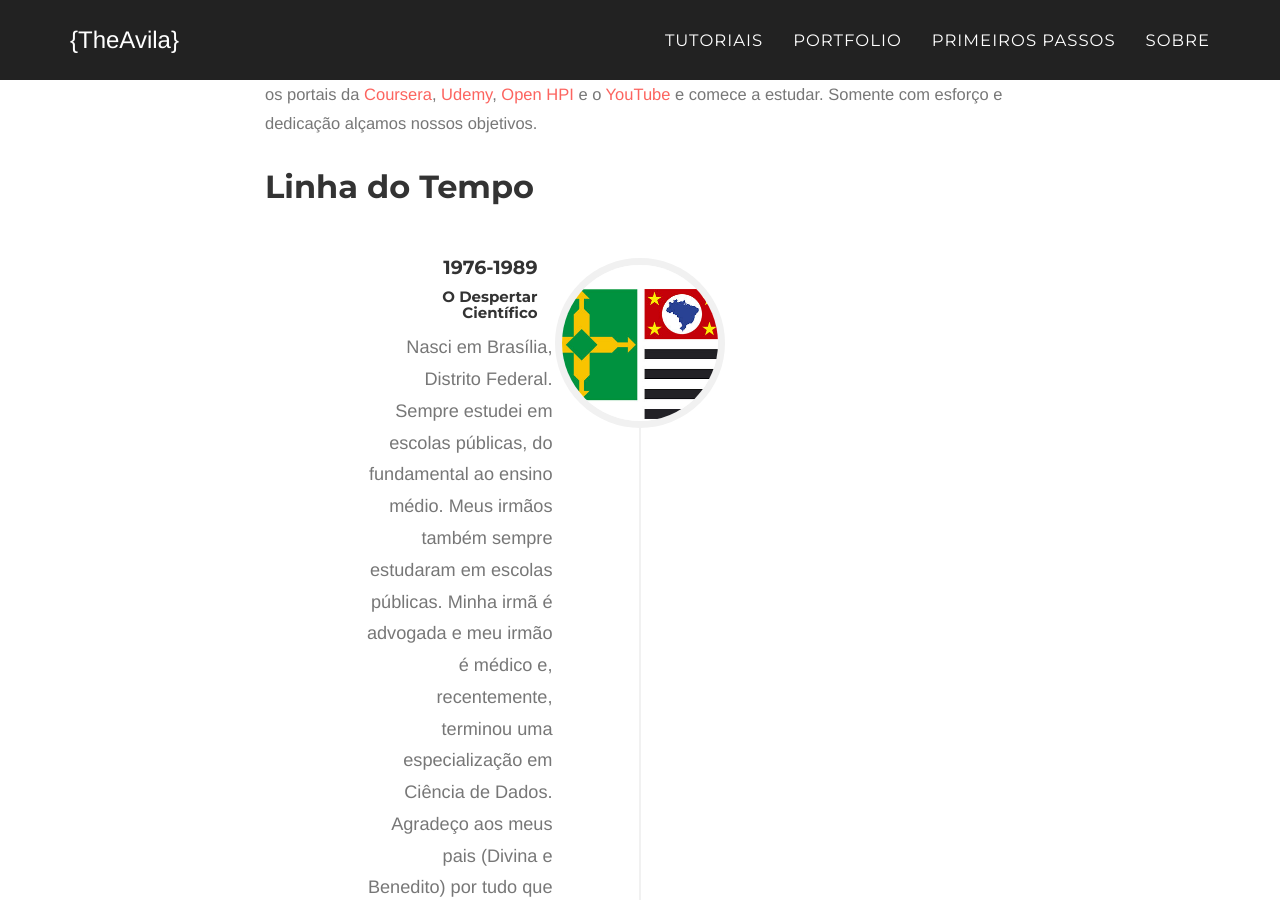
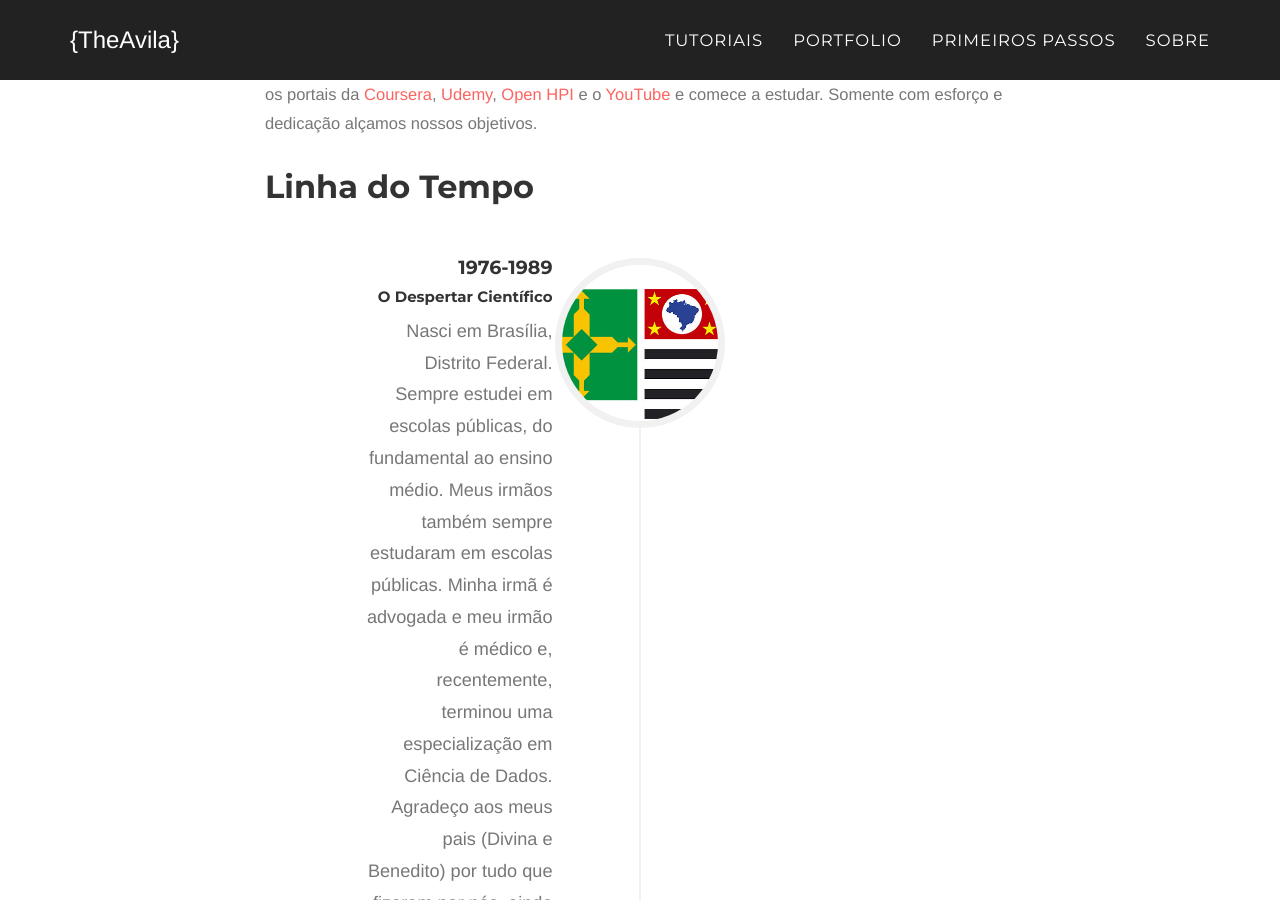
Before and after one commit to theavila/theavila.github.io, a Jekyll site: the page built from sobre.html, in a window 1280 px wide and 900 px high, scrolled down 1768 px. Built offline with Jekyll 4.4.1, drawn with Linux system fonts in a browser that asks for light colours; some web fonts are replaced.

Commit message:
Update about.html

```diff
--- a/_includes/about.html
+++ b/_includes/about.html
@@ -31,14 +31,14 @@
         <div class="timeline-panel">
 
             <div class="timeline-heading">
-              <div class="col-lg-12">
+
                   <h4>1976-1989</h4>
                 <h5 class="subheading">O Despertar Científico</h5>
             </div>
             <div class="timeline-body">
                 <p class="text-muted">Nasci em Brasília, Distrito Federal. Sempre estudei em escolas públicas, do fundamental ao ensino médio. Meus irmãos também sempre estudaram em escolas públicas. Minha irmã é advogada e meu irmão é médico e, recentemente, terminou uma especialização em Ciência de Dados. Agradeço aos meus pais (Divina e Benedito) por tudo que fizeram por nós, ainda mais sabendo que éramos uma família humilde que batalhou muito para, com a ajuda de Deus, alcançamos os propósitos dEle em nossas vidas. Tive ótimas professoras e professores e o meu despertar para a ciência surgiu na quinta série quando, morando na Zona Leste de São Paulo, visitei a <a href="http://prceu.usp.br/centro/estacao-ciencia/" target="_blank">Estação Ciência</a>. A programação da <a href="http://tvcultura.com.br/" target="_blank">TV Cultura</a> também ajudou a formar meu desejo de ser cientista e pesquisador, fazendo com que eu gostasse cada vez mais de literatura, quadrinhos e tecnologia.</p>
             </div>
-                 </div>
+
         </div>
     </li>
     <li class="timeline-inverted">
```
